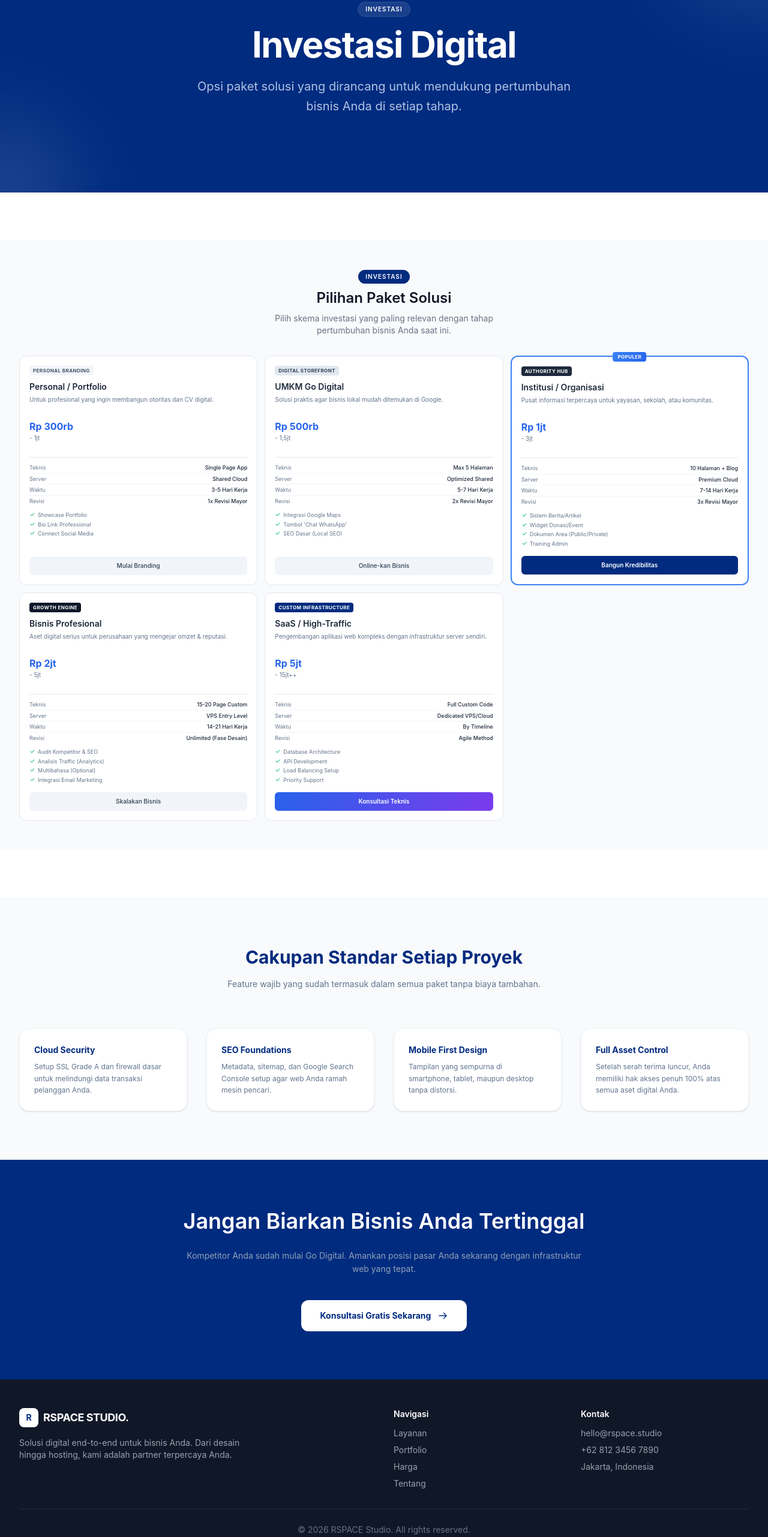
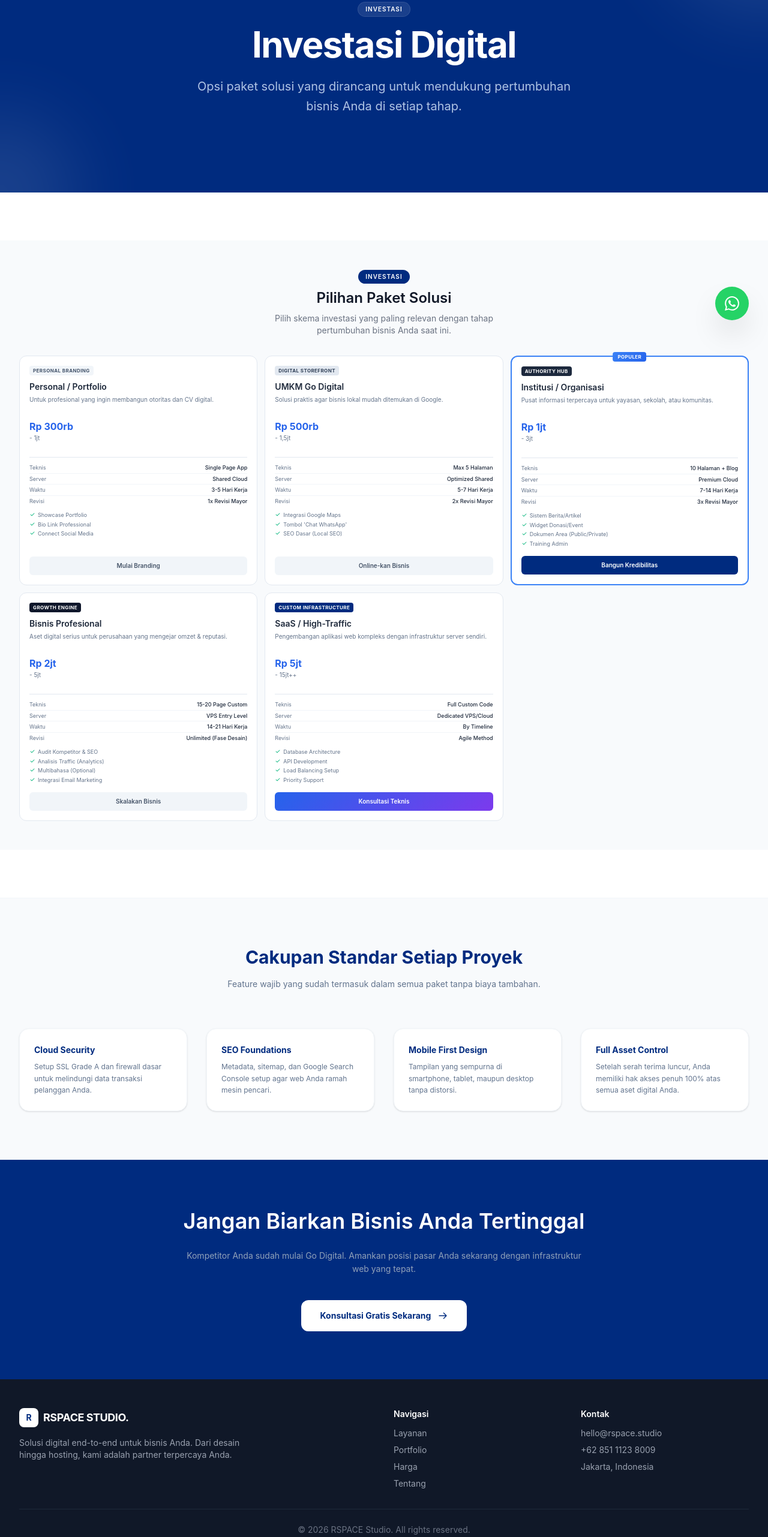
Before and after one commit to fadeta-ig/rspace, a Next.js app: page /harga in a window 1280 px wide. Shown: the part 234-2797 px from the top of the page at 60% size. Built offline with nearby package versions, Linux system fonts and the light colour scheme; a web font is replaced by a local one.

Commit message:
commit WhatsAppButton

```diff
--- a/src/app/layout.tsx
+++ b/src/app/layout.tsx
@@ -1,6 +1,7 @@
 import type { Metadata } from "next";
 import "./globals.css";
 import Link from "next/link";
+import WhatsAppButton from "@/components/ui/WhatsAppButton";
 
 export const metadata: Metadata = {
   title: "RSPACE Studio | Jasa Pembuatan Website Profesional End-to-End",
@@ -106,7 +107,7 @@
                   <h4 className="font-semibold mb-3 text-sm">Kontak</h4>
                   <ul className="space-y-2 text-sm text-gray-400">
                     <li>hello@rspace.studio</li>
-                    <li>+62 812 3456 7890</li>
+                    <li>+62 851 1123 8009</li>
                     <li>Jakarta, Indonesia</li>
                   </ul>
                 </div>
@@ -117,6 +118,7 @@
               </div>
             </div>
           </footer>
+          <WhatsAppButton />
         </div>
       </body>
     </html>
--- a/src/components/sections/Pricing.tsx
+++ b/src/components/sections/Pricing.tsx
@@ -137,7 +137,7 @@
 
                             {/* Button */}
                             <a
-                                href="https://wa.me/6282232538778"
+                                href="https://wa.me/6285111238009"
                                 target="_blank"
                                 rel="noopener noreferrer"
                                 className={`pkg-btn ${pkg.buttonStyle}`}
--- a/src/components/ui/Icons.tsx
+++ b/src/components/ui/Icons.tsx
@@ -62,6 +62,11 @@
                 <path strokeLinecap="round" strokeLinejoin="round" strokeWidth={1.5} d="M15 11a3 3 0 11-6 0 3 3 0 016 0z" />
             </svg>
         ),
+        whatsapp: (
+            <svg className="w-6 h-6" fill="currentColor" viewBox="0 0 24 24">
+                <path d="M17.472 14.382c-.297-.149-1.758-.867-2.03-.967-.273-.099-.471-.148-.67.15-.197.297-.767.966-.94 1.164-.173.199-.347.223-.644.075-.297-.15-1.255-.463-2.39-1.475-.883-.788-1.48-1.761-1.653-2.059-.173-.297-.018-.458.13-.606.134-.133.298-.347.446-.52.149-.174.198-.298.298-.497.099-.198.05-.371-.025-.52-.075-.149-.669-1.612-.916-2.207-.242-.579-.487-.5-.669-.51-.173-.008-.371-.01-.57-.01-.198 0-.52.074-.792.372-.272.297-1.04 1.016-1.04 2.479 0 1.462 1.065 2.875 1.213 3.074.149.198 2.096 3.2 5.077 4.487.709.306 1.262.489 1.694.625.712.227 1.36.195 1.871.118.571-.085 1.758-.719 2.006-1.413.248-.694.248-1.289.173-1.413-.074-.124-.272-.198-.57-.347m-5.421 7.403h-.004a9.87 9.87 0 01-5.031-1.378l-.361-.214-3.741.982.998-3.648-.235-.374a9.86 9.86 0 01-1.51-5.26c.001-5.45 4.436-9.884 9.888-9.884 2.64 0 5.122 1.03 6.988 2.898a9.825 9.825 0 012.893 6.994c-.003 5.45-4.437 9.884-9.885 9.884m8.413-18.297A11.815 11.815 0 0012.05 0C5.495 0 .16 5.335.157 11.892c0 2.096.547 4.142 1.588 5.945L.057 24l6.305-1.654a11.882 11.882 0 005.683 1.448h.005c6.554 0 11.89-5.335 11.893-11.893a11.821 11.821 0 00-3.48-8.413z" />
+            </svg>
+        ),
     };
 
     return icons[type] || null;
--- /dev/null
+++ b/src/components/ui/WhatsAppButton.tsx
@@ -0,0 +1,20 @@
+"use client";
+
+import { ContactIcon } from "./Icons";
+
+export default function WhatsAppButton() {
+    return (
+        <a
+            href="https://wa.me/6285111238009"
+            target="_blank"
+            rel="noopener noreferrer"
+            className="fixed bottom-8 right-8 z-[60] bg-[#25D366] text-white p-4 rounded-full shadow-2xl hover:scale-110 active:scale-95 transition-all duration-300 flex items-center justify-center group"
+            aria-label="Chat on WhatsApp"
+        >
+            <ContactIcon type="whatsapp" />
+            <span className="max-w-0 overflow-hidden group-hover:max-w-xs group-hover:ml-2 transition-all duration-500 ease-in-out whitespace-nowrap font-bold text-sm">
+                Chat Kami
+            </span>
+        </a>
+    );
+}
--- a/src/data/content.json
+++ b/src/data/content.json
@@ -407,7 +407,7 @@
         "description": "Ceritakan target bisnis Anda, kami akan berikan rekomendasi teknis yang paling efisien. Tidak beli tidak masalah.",
         "info": {
             "email": "business@rspace.studio",
-            "phone": "+62 812 3456 7890",
+            "phone": "+62 851 1123 8009",
             "location": "Jakarta, Indonesia"
         },
         "form": {
@@ -423,7 +423,7 @@
                 },
                 "phone": {
                     "label": "WhatsApp",
-                    "placeholder": "0812 3456 7890"
+                    "placeholder": "0851 1123 8009"
                 },
                 "package": {
                     "label": "Kebutuhan Bisnis",
```
